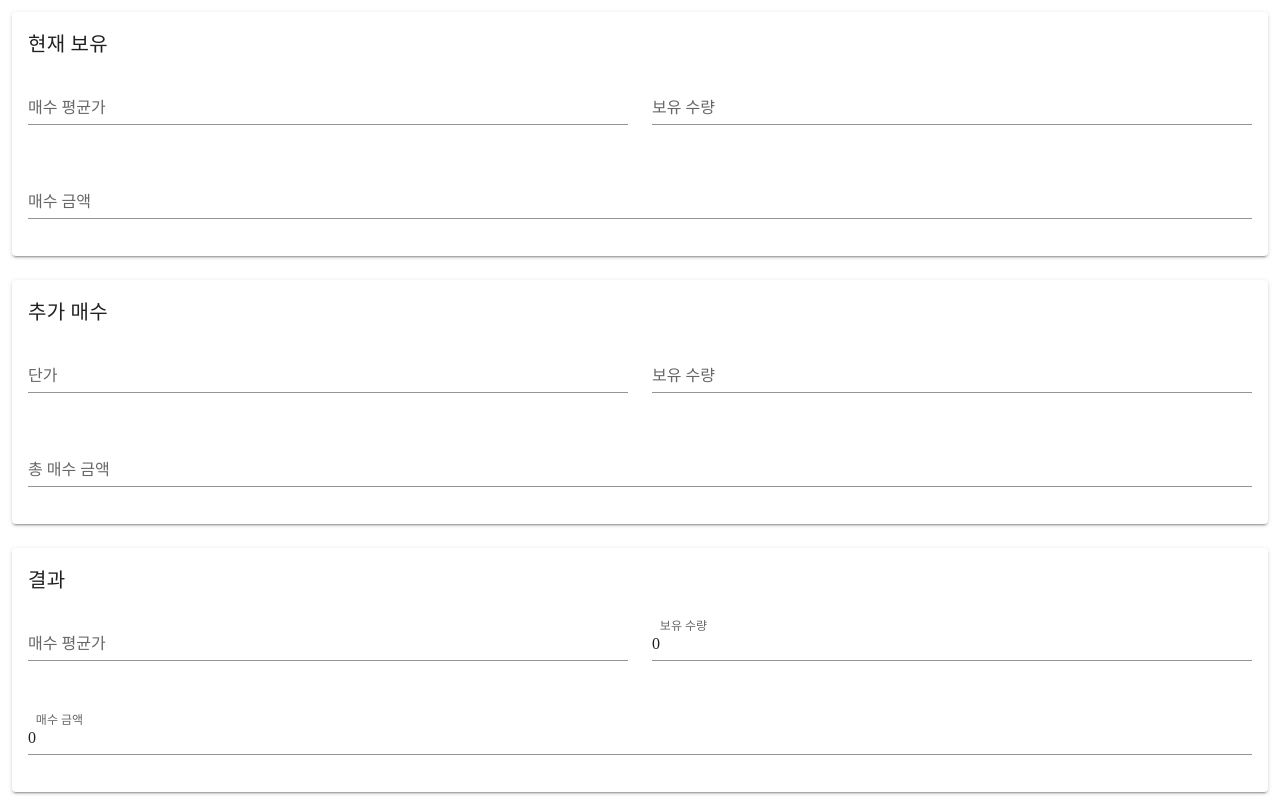
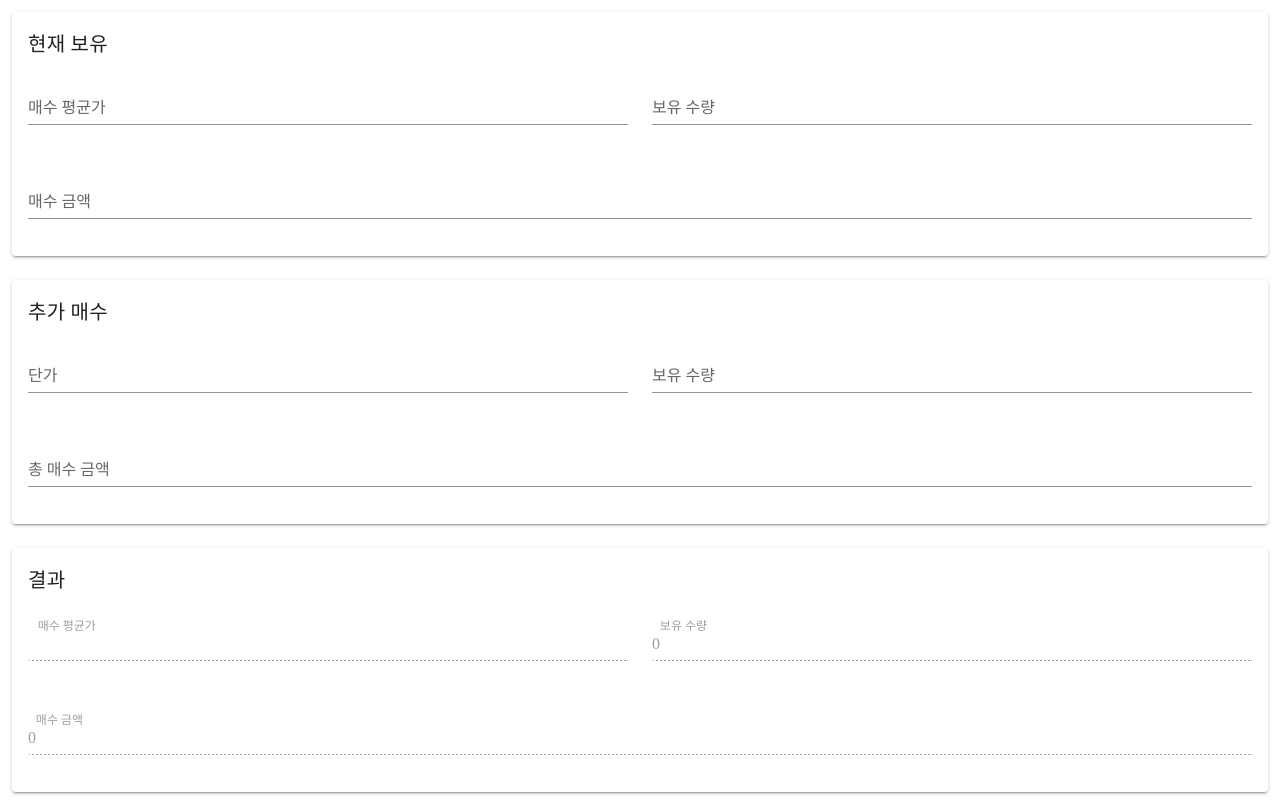
Before and after one commit to crypto-currency-bear/crypto-currency-bear.github.io, a plain HTML site: page index.html in a window 1280 px wide. Drawn offline with nearby package versions, Linux system fonts and the light colour scheme.

Commit message:
Refactor codes

```diff
--- a/app.js
+++ b/app.js
@@ -9,19 +9,19 @@ const app = new Vue({
   },
   computed: {
     resultCurrency () {
-      const totalHoldingQuantity = Number(this.currentCurrency.holdingQuantity) + this.currenciesToAdd.reduce((acc, curr) => acc + Number(curr.holdingQuantity), 0)
-      const totalBuyingPrice = Number(this.currentCurrency.totalBuyingPrice) + this.currenciesToAdd.reduce((acc, curr) => acc + Number(curr.totalBuyingPrice), 0)
+      const totalHoldingQuantity = this.computeTotalHoldingQuantity()
+      const totalBuyingPrice = this.computeTotalBuyingPrice()
 
       return {
-          buyingPrice: totalBuyingPrice / totalHoldingQuantity,
-          totalHoldingQuantity: totalHoldingQuantity,
-          totalBuyingPrice: totalBuyingPrice
-        }
+        buyingPrice: totalBuyingPrice / totalHoldingQuantity,
+        totalHoldingQuantity: totalHoldingQuantity,
+        totalBuyingPrice: totalBuyingPrice
       }
+    }
   },
   methods: {
     onInputBuyingPrice (currency) {
-      currency.totalBuyingPrice = currency.buyingPrice ? currency.buyingPrice * currency.holdingQuantity : null
+      currency.totalBuyingPrice = currency.buyingPrice && currency.holdingQuantity ? currency.buyingPrice * currency.holdingQuantity : null
     },
     onInputHoldingQuantity (currency, value) {
       currency.holdingQuantity = value
@@ -31,12 +31,29 @@ const app = new Vue({
       currency.totalBuyingPrice = value
       currency.holdingQuantity = value ? currency.totalBuyingPrice / currency.buyingPrice : null
     },
+    computeTotalHoldingQuantity () {
+      const currHoldingQuantity = this.parseToInteger(this.currentCurrency.holdingQuantity)
+      const addedTotalHoldingQuantity = this.currenciesToAdd.reduce((acc, curr) => acc + this.parseToInteger(curr.holdingQuantity), 0)
+
+      return currHoldingQuantity + addedTotalHoldingQuantity
+    },
+    computeTotalBuyingPrice () {
+      const currTotalBuyingPrice = this.parseToInteger(this.currentCurrency.totalBuyingPrice)
+      const addedTotalBuyingPrice = this.currenciesToAdd.reduce((acc, curr) => acc + this.parseToInteger(curr.totalBuyingPrice), 0)
+
+      return currTotalBuyingPrice + addedTotalBuyingPrice
+    },
     getInitCryptoCurrency () {
       return {
         buyingPrice: null,
         holdingQuantity: null,
         totalBuyingPrice: null
       }
+    },
+    parseToInteger (value) {
+      const parsed = Number(value)
+
+      return parsed === NaN ? 0 : parsed
     }
   }
 })
--- a/index.html
+++ b/index.html
@@ -109,9 +109,10 @@
                     <v-row>
                         <v-col>
                             <v-text-field
-                                v-model="resultCurrency.averageBuyingPrice"
+                                v-model="resultCurrency.buyingPrice"
                                 type="number"
                                 label="매수 평균가"
+                                disabled
                             ></v-text-field>
                         </v-col>
                         <v-col>
@@ -119,6 +120,7 @@
                                 v-model="resultCurrency.totalHoldingQuantity"
                                 type="number"
                                 label="보유 수량"
+                                disabled
                             ></v-text-field>
                         </v-col>
                     </v-row>
@@ -128,6 +130,7 @@
                                 v-model="resultCurrency.totalBuyingPrice"
                                 type="number"
                                 label="매수 금액"
+                                disabled
                             ></v-text-field>
                         </v-col>
                     </v-row>
```
